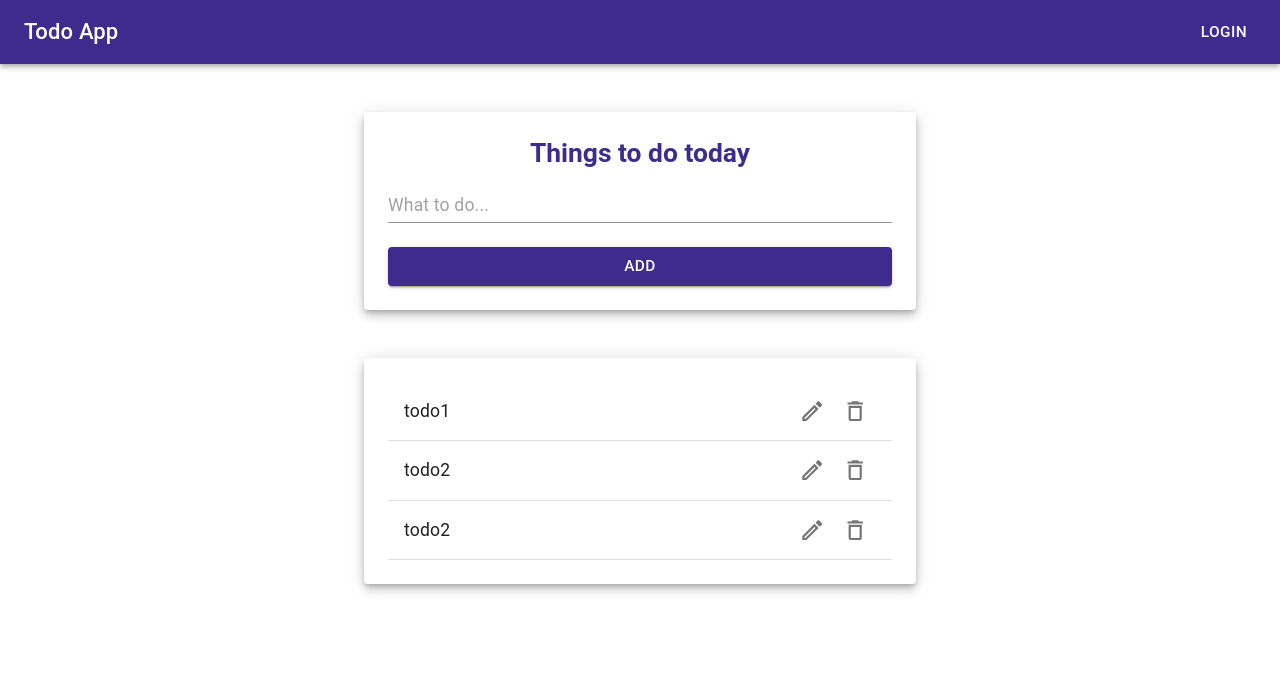
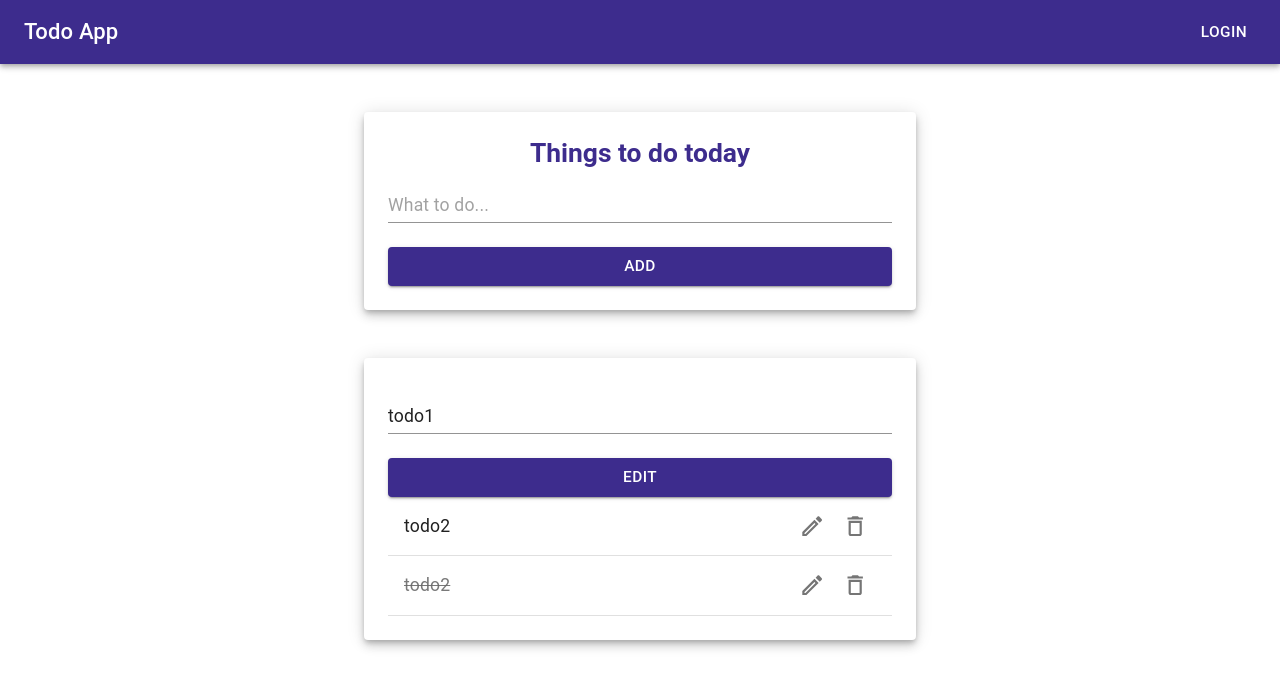
Before and after one commit to j45t7/todo-mern, a React (Create React App) app in the folder frontend/: page / in a window 1280 px wide. Both pictures are taken after a click on the button 812 px from the left and 411 px from the top of the page. Shown: the top 688 px of the page. Built offline with nearby package versions, Linux system fonts and the light colour scheme.

Commit message:
add reducers

```diff
--- a/frontend/package.json
+++ b/frontend/package.json
@@ -2,6 +2,7 @@
   "name": "frontend",
   "version": "0.1.0",
   "private": true,
+  "proxy": "http://localhost:5000",
   "dependencies": {
     "@emotion/react": "^11.5.0",
     "@emotion/styled": "^11.3.0",
@@ -12,6 +13,7 @@
     "@testing-library/jest-dom": "^5.11.4",
     "@testing-library/react": "^11.1.0",
     "@testing-library/user-event": "^12.1.10",
+    "axios": "^0.24.0",
     "react": "^17.0.2",
     "react-dom": "^17.0.2",
     "react-redux": "^7.2.6",
--- a/frontend/src/App.js
+++ b/frontend/src/App.js
@@ -1,14 +1,14 @@
-import React, { useState } from 'react'
+import React from 'react'
 import './App.css'
 import Paper from '@mui/material/Paper'
 import Container from '@mui/material/Container'
 import Typography from '@mui/material/Typography'
 import TodoList from './components/TodoList'
 import Header from './components/Header'
-import Box from '@mui/material/Box'
 import NewTodo from './components/NewTodo'
 import { makeStyles } from '@mui/styles'
 
+//TODO:DArk mode
 const useStyles = makeStyles((theme) => ({
   title: {
     marginBottom: '1rem',
--- a/frontend/src/components/Header.js
+++ b/frontend/src/components/Header.js
@@ -4,8 +4,6 @@ import Box from '@mui/material/Box'
 import Toolbar from '@mui/material/Toolbar'
 import Typography from '@mui/material/Typography'
 import Button from '@mui/material/Button'
-import IconButton from '@mui/material/IconButton'
-import MenuIcon from '@mui/icons-material/Menu'
 import { makeStyles } from '@mui/styles'
 
 const useStyles = makeStyles((theme) => ({
--- a/frontend/src/components/NewTodo.js
+++ b/frontend/src/components/NewTodo.js
@@ -1,11 +1,11 @@
-import React, { useState, useMemo } from 'react'
+import React, { useState } from 'react'
 import Grid from '@mui/material/Grid'
 import TextField from '@mui/material/TextField'
 import Button from '@mui/material/Button'
 import FormControl from '@mui/material/FormControl'
 import Box from '@mui/material/Box'
+import { useDispatch } from 'react-redux'
 import { makeStyles } from '@mui/styles'
-import { useDispatch } from 'react-redux'
 
 import { addTodo } from '../store/todo-slice'
 
@@ -21,6 +21,8 @@ const useStyles = makeStyles((theme) => ({
   },
 }))
 
+const isNotValid = (value) => value.trim().length === 0
+
 const NewTodo = () => {
   const classes = useStyles()
   const [isFormInvalid, setIsFormInvalid] = useState(false)
@@ -29,9 +31,8 @@ const NewTodo = () => {
 
   const submitHandler = (event) => {
     event.preventDefault()
-    console.log(enteredValue)
 
-    if (enteredValue.trim().length === 0) {
+    if (isNotValid(enteredValue)) {
       setIsFormInvalid(true)
       return
     } else {
--- a/frontend/src/components/Todo.js
+++ b/frontend/src/components/Todo.js
@@ -1,30 +1,117 @@
-import React from 'react'
-import Box from '@mui/material/Box'
-import List from '@mui/material/List'
+import React, { useState } from 'react'
+import { makeStyles } from '@mui/styles'
+import { useDispatch } from 'react-redux'
 import ListItem from '@mui/material/ListItem'
-import ListItemIcon from '@mui/material/ListItemIcon'
 import ListItemText from '@mui/material/ListItemText'
 import Divider from '@mui/material/Divider'
-import InboxIcon from '@mui/icons-material/Inbox'
-import DraftsIcon from '@mui/icons-material/Drafts'
 import CreateOutlinedIcon from '@mui/icons-material/CreateOutlined'
+import Grid from '@mui/material/Grid'
+import TextField from '@mui/material/TextField'
+import Button from '@mui/material/Button'
+import FormControl from '@mui/material/FormControl'
+import Box from '@mui/material/Box'
 import DeleteOutlineOutlinedIcon from '@mui/icons-material/DeleteOutlineOutlined'
 import IconButton from '@mui/material/IconButton'
+import { toggleComplete, deleteTodo, editTodo } from '../store/todo-slice'
+
+const useStyles = makeStyles((theme) => ({
+  completed: {
+    opacity: '0.6',
+    textDecoration: 'line-through',
+  },
+  button: {
+    background: '#3D2C8D',
+    '&:hover': {
+      backgroundColor: '#916BBF',
+    },
+  },
+  input: {
+    marginTop: '1rem',
+  },
+}))
 
 const Todo = ({ id, text, completed }) => {
+  const [isEditing, setIsEditing] = useState(false)
+  const [editedTask, setEditedTask] = useState(text)
+  const classes = useStyles()
+
+  const dispatch = useDispatch()
+
+  const toggleCompleteHandler = () => {
+    dispatch(
+      toggleComplete({
+        id: id,
+        completed: !completed,
+      })
+    )
+  }
+
+  const deleteHandler = () => {
+    dispatch(deleteTodo({ id: id }))
+  }
+
+  const editHandler = () => {
+    console.log('clicked')
+    dispatch(editTodo({ id: id, text: editedTask }))
+    setIsEditing(!isEditing)
+  }
+
+  const changeHandler = (event) => {
+    setEditedTask(event.target.value)
+  }
+
   return (
     <>
+      {isEditing ? (
+        <>
+          <Box component='form' onSubmit={editHandler}>
+            <Grid container spacing={3}>
+              <Grid item xs={12}>
+                <FormControl fullWidth>
+                  <TextField
+                    id='todo'
+                    name='text'
+                    placeholder='What to do...'
+                    fullWidth
+                    variant='standard'
+                    onChange={changeHandler}
+                    value={editedTask}
+                    className={classes.input}
+                  />
+                </FormControl>
+              </Grid>
+              <Grid item xs={12}>
+                <Button
+                  type='submit'
+                  className={classes.button}
+                  variant='contained'
+                  fullWidth
+                >
+                  Edit
+                </Button>
+              </Grid>
+            </Grid>
+          </Box>
+        </>
+      ) : (
+        <>
           <ListItem>
-        <ListItemText primary={text} />
-        <IconButton>
+            <ListItemText
+              primary={text}
+              onClick={toggleCompleteHandler}
+              className={`${completed && classes.completed}`}
+            />
+            <IconButton onClick={editHandler}>
               <CreateOutlinedIcon />
             </IconButton>
-        <IconButton>
+            <IconButton onClick={deleteHandler}>
               <DeleteOutlineOutlinedIcon />
             </IconButton>
           </ListItem>
           <Divider />
         </>
+      )}
+    </>
   )
 }
 
--- a/frontend/src/components/TodoList.js
+++ b/frontend/src/components/TodoList.js
@@ -1,12 +1,12 @@
 import React from 'react'
 import Box from '@mui/material/Box'
 import Todo from './Todo'
-import { useSelector, useDispatch } from 'react-redux'
+import { useSelector } from 'react-redux'
 
 const TodoList = () => {
   const todos = useSelector((state) => state.todos)
-  const dispatch = useDispatch()
 
+  //TODO: Add message when no list
   return (
     <Box sx={{ width: '100%' }}>
       {todos.map((todo) => (
--- a/frontend/src/store/todo-slice.js
+++ b/frontend/src/store/todo-slice.js
@@ -17,9 +17,21 @@ export const todoSlice = createSlice({
       }
       state.push(newTodo)
     },
+    toggleComplete: (state, action) => {
+      const index = state.findIndex((todo) => todo.id === action.payload.id)
+      state[index].completed = action.payload.completed
+    },
+    deleteTodo: (state, action) => {
+      return state.filter((todo) => todo.id !== action.payload.id)
+    },
+    editTodo: (state, action) => {
+      const index = state.findIndex((todo) => todo.id === action.payload.id)
+      state[index].text = action.payload.text
+    },
   },
 })
 
-export const { addTodo } = todoSlice.actions
+export const { addTodo, toggleComplete, deleteTodo, editTodo } =
+  todoSlice.actions
 
 export default todoSlice.reducer
```
Also changed, not shown: 1 other file (tests, documents, lock files or other folders). Lines whose indentation alone changed are shown as unchanged.
